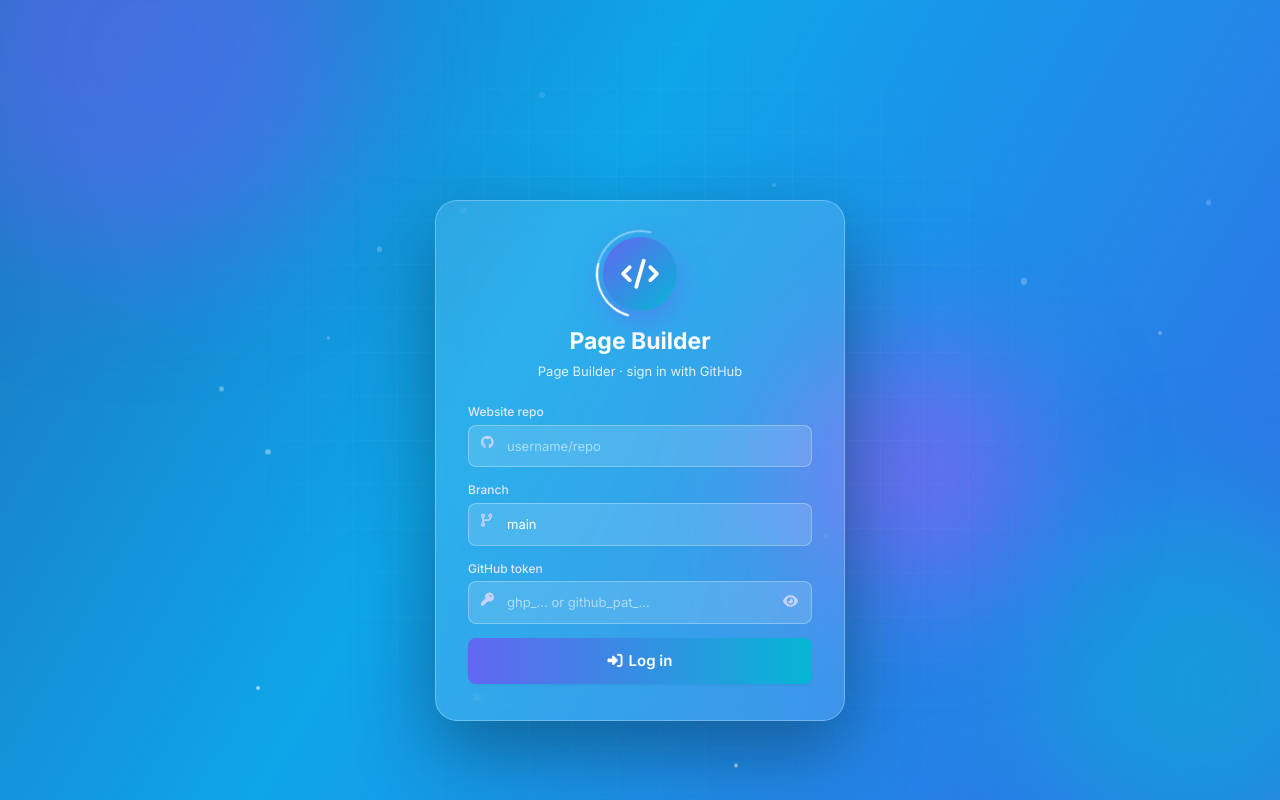
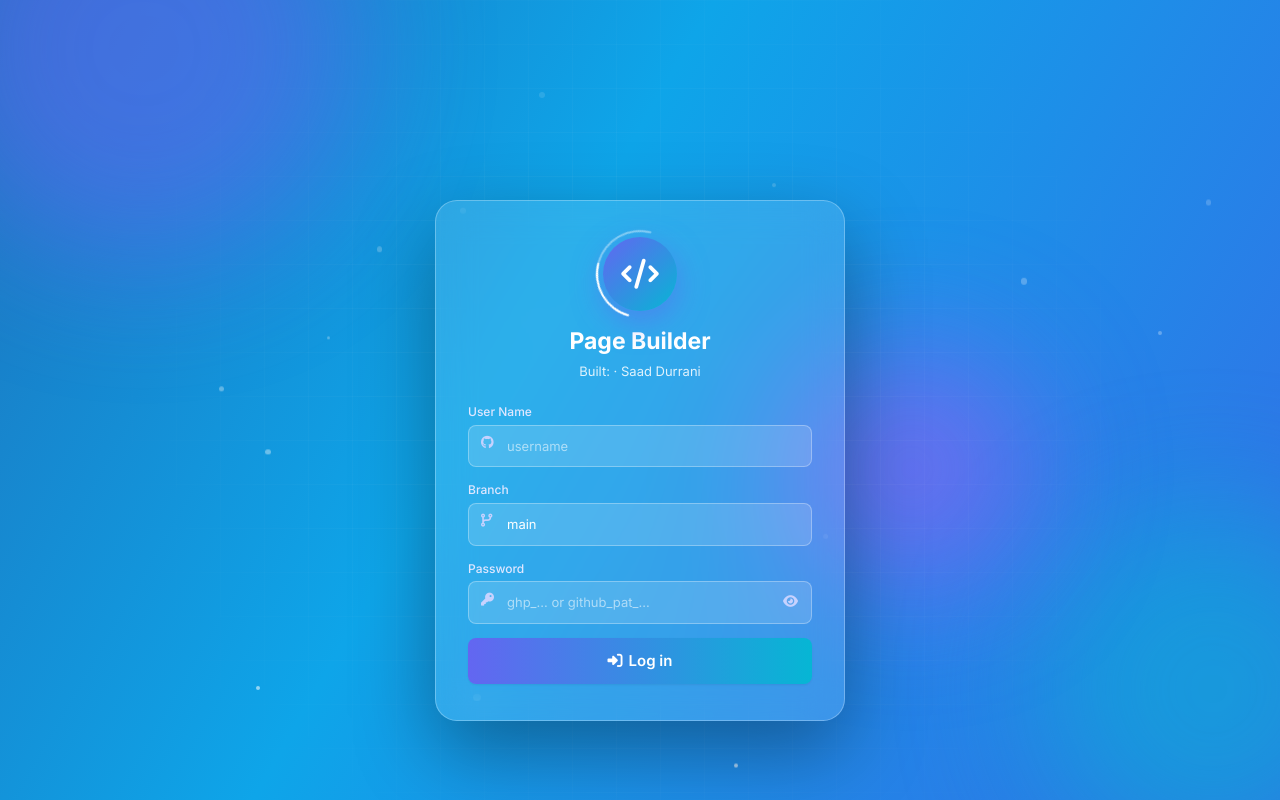
Before and after one commit to saaddurranideveloper/saaddurranideveloper.github.io, a plain HTML site: page admin-dashbord/index.html in a window 1280 px wide. Drawn offline with Linux system fonts and the light colour scheme.

Commit message:
Update login function for user input fields

```diff
--- a/admin-dashbord/index.html
+++ b/admin-dashbord/index.html
@@ -201,7 +201,7 @@ addEventListener('message',e=>{if(!fr||e.source!==fr.contentWindow||!e.data)retu
  if(m.sel!==undefined){sel=m.sel;path=m.path||null;st='content';if(sel=='header'||sel=='footer')tab=sel;else if(sel)tab='edit';else tab='layers';document.body.classList.remove('pc');panel();rail()}});
 addEventListener('beforeunload',e=>{if(dirty){e.preventDefault();e.returnValue=''}});
 async function boot(){if(!LS.wtc)return login();try{D=await load();prep();relink();shell()}catch(e){const g=G();delete LS.wtc;login(e.message,g)}}
-function login(err,g={}){$('#r').innerHTML='<div class="lgw"><i class="o o1"></i><i class="o o2"></i><i class="o o3"></i><div class="gd"></div><div class="pt2"></div><div class="lb2"><div class="lgo"><i class="fa-solid fa-code"></i></div><h1>Page Builder</h1><p class="t2">Page Builder &middot; sign in with GitHub</p>'+(err?'<div class="er2"><i class="fa-solid fa-circle-exclamation"></i> '+err+'</div>':'')+'<div class="fi"><label>Website repo</label><i class="fa-brands fa-github"></i><input id="rp" placeholder="username/repo" autocomplete="off"></div><div class="fi"><label>Branch</label><i class="fa-solid fa-code-branch"></i><input id="br" autocomplete="off"></div><div class="fi"><label>GitHub token</label><i class="fa-solid fa-key"></i><input id="tk" type="password" autocomplete="off" placeholder="ghp_... or github_pat_..."><button class="eye" id="ey" type="button" aria-label="Show token"><i class="fa-solid fa-eye"></i></button></div><button class="b go2" id="go"><i class="fa-solid fa-right-to-bracket"></i> Log in</button></div></div>';
+function login(err,g={}){$('#r').innerHTML='<div class="lgw"><i class="o o1"></i><i class="o o2"></i><i class="o o3"></i><div class="gd"></div><div class="pt2"></div><div class="lb2"><div class="lgo"><i class="fa-solid fa-code"></i></div><h1>Page Builder</h1><p class="t2">Built: &middot; Saad Durrani</p>'+(err?'<div class="er2"><i class="fa-solid fa-circle-exclamation"></i> '+err+'</div>':'')+'<div class="fi"><label>User Name</label><i class="fa-brands fa-github"></i><input id="rp" placeholder="username" autocomplete=""></div><div class="fi"><label>Branch</label><i class="fa-solid fa-code-branch"></i><input id="br" autocomplete=""></div><div class="fi"><label>Password</label><i class="fa-solid fa-key"></i><input id="tk" type="password" autocomplete="" placeholder="ghp_... or github_pat_..."><button class="eye" id="ey" type="button" aria-label="Show token"><i class="fa-solid fa-eye"></i></button></div><button class="b go2" id="go"><i class="fa-solid fa-right-to-bracket"></i> Log in</button></div></div>';
  const pt=$('.pt2');for(let k=0;k<18;k++){const i=document.createElement('i'),z=3+Math.random()*5;i.style.cssText='left:'+Math.random()*100+'%;width:'+z+'px;height:'+z+'px;animation-duration:'+(7+Math.random()*9)+'s;animation-delay:-'+Math.random()*12+'s';pt.append(i)}
  $('#rp').value=g.repo||'';$('#br').value=g.branch||'main';$('#ey').onclick=()=>{const t=$('#tk');t.type=t.type=='password'?'text':'password'};const go=()=>{LS.wtc=JSON.stringify({repo:$('#rp').value.trim(),branch:$('#br').value.trim()||'main',token:$('#tk').value.trim()});boot()};$('#go').onclick=go;$('#tk').onkeydown=e=>{if(e.key=='Enter')go()}}
 boot();
```
